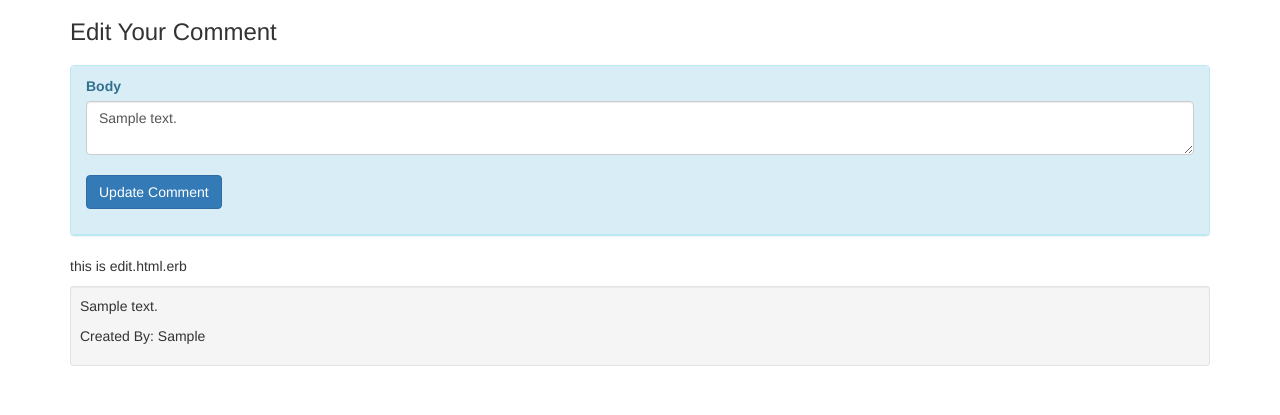
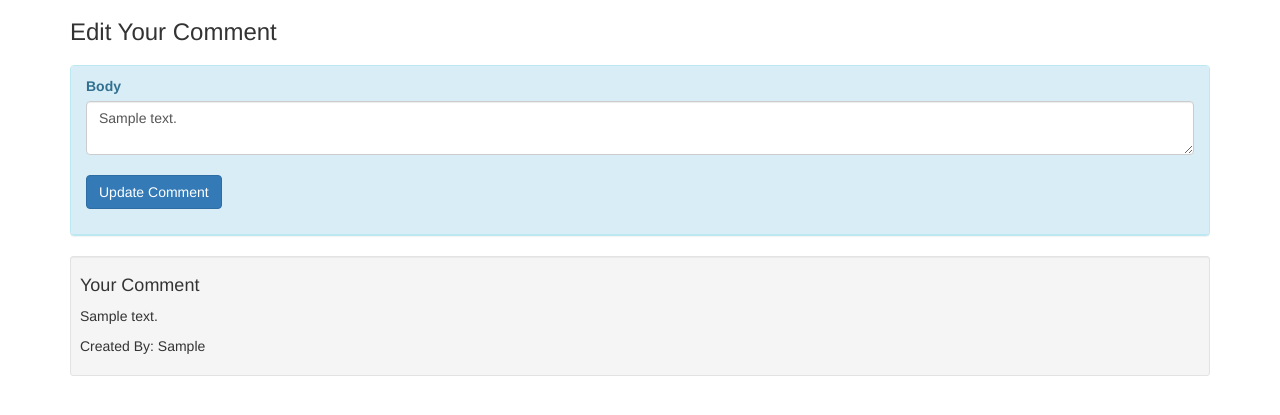
Before and after one commit to tkbeili/PM_Tool, a Rails app: page /discussions/1/comments/1/edit in a window 1280 px wide. Shown: the part 51-466 px from the top of the page. Run offline with Rails 7, Linux system fonts and the light colour scheme; tables that the repository leaves empty hold one stand-in row (Sample ...); style sheets or scripts are compiled from the project's sources; some libraries are stand-ins or nearby versions.

Commit message:
Clean up before the merge -Made minor adjustments to comments update.js, edit view and  edit partial -Ready to merge the branch

```diff
--- a/app/views/comments/_edit.html.erb
+++ b/app/views/comments/_edit.html.erb
@@ -1,5 +1,6 @@
 <div>
   <div class="well well-sm">
+    <h4>Your Comment</h4>
     <p><%= @comment.body %></p>
     <p>Updated On: <%= @comment.updated_at %></p>
     <p>Created By: <%= @comment.user.first_name %></p>
--- a/app/views/comments/edit.html.erb
+++ b/app/views/comments/edit.html.erb
@@ -12,13 +12,13 @@
   </div>
 </div>
 
-<p>this is edit.html.erb</p>
-
+<div class="update">
+</div>
 
 <div class="update-comment">
   <div class="well well-sm">
+    <h4>Your Comment</h4>
     <p><%= @comment.body %></p>
-    <!-- <p>Updated On: <%= @comment.updated_at %></p> -->
     <p>Created By: <%= @comment.user.first_name %></p>
   </div>
 </div>
--- a/app/views/comments/update.js.erb
+++ b/app/views/comments/update.js.erb
@@ -1,2 +1,4 @@
 $(".update-comment").children().hide();
+$(".update").children().remove();
+$(".update").prepend("<h4>Comment Updated</h4>");
 $(".update-comment").prepend("<%= j render '/comments/edit', locals: {comment: @comment} %>");
--- a/app/views/projects/show.html.erb
+++ b/app/views/projects/show.html.erb
@@ -34,7 +34,7 @@
   <div class="discussion-form">
     <%= render "discussions/form" %>
   </div>
-  <% if @project.discussions.any? %>
+  <%# if @project.discussions.any? %>
     <h3>Discussions</h3>
     <div class="discussions">
       <% @project.discussions.each do |discussion| %>
@@ -43,7 +43,7 @@
 
       <% end %>
     </div>
-  <% end %>
+  <%# end %>
 </div>
 
 <div class="form-box">
```
